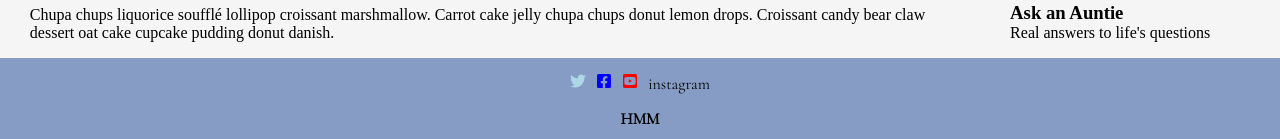
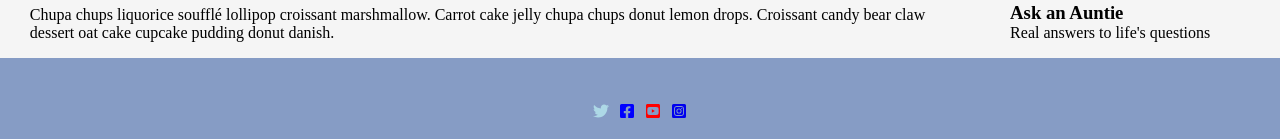
Before and after one commit to HWBarrows/SPA-final-project, a React (Create React App) app: page / in a window 1280 px wide. Shown: the part 643-782 px from the top of the page. Built offline with nearby package versions, Linux system fonts and the light colour scheme.

Commit message:
slight edit

```diff
--- a/src/components/Footer.jsx
+++ b/src/components/Footer.jsx
@@ -1,20 +1,30 @@
 import { FaTwitter } from 'react-icons/fa';
 import { FaFacebookSquare } from 'react-icons/fa';
 import { FaYoutubeSquare} from 'react-icons/fa';
+import { FaInstagramSquare } from 'react-icons/fa';
+import { FaCopyright } from 'react-icons/fa';
+
+
 
 import '../styles/Footer.scss'
 
 
 export default function Footer (){
+
+    const twitter = `https://twitter.com/`
+    const facebook = `https://facebook.com/`
+    const youtube = `https://www.youtube.com/`
+    const instagram = `https://www.instagram.com/?hl=de`
     return (
         <div className="footerWrapper">
+
             <ul>
-                <li><FaTwitter color='lightblue'/></li>
-                <li className='fbIcon'><FaFacebookSquare color='blue'/></li>
-                <li><FaYoutubeSquare  color='red'/></li>
-                <li>instagram</li>
+                <li><a href={twitter} target="_blank"><FaTwitter color='lightblue' className='icon' /> </a></li>
+                <li> <a href={facebook} target="_blank"><FaFacebookSquare color='blue'/></a></li>
+                <li>   <a href={youtube} target="_blank"><FaYoutubeSquare  color='red'/></a> </li>
+                <li> <a href={instagram} target="_blank">  < FaInstagramSquare color='lilac' /> </a></li>
             </ul>
-            <h4>HMM</h4>
+            <h4> <FaCopyright  color='aqua'/> 2022 Hmm</h4>
         </div>
     )
 }
--- a/src/styles/App.css
+++ b/src/styles/App.css
@@ -1,6 +1,7 @@
 body {
   height: 98vh;
   background-color: #869cc5;
+
   margin: 0;
   padding: 0;
 }
--- a/src/styles/App.scss
+++ b/src/styles/App.scss
@@ -5,6 +5,7 @@
 body {
     //height: 98vh;
     background-color: rgb(134, 156, 197);
+
     // background-color: azure;
     margin:0;
     padding: 0;
--- a/src/styles/Footer.scss
+++ b/src/styles/Footer.scss
@@ -3,16 +3,16 @@
 
 
 .footerWrapper {
-   background-color: rgb(134, 156, 197);
+
     position:relative;
-
-    bottom:0;
+   bottom:0px;
    width: 100%;
    font-family: 'Cormorant Garamond', serif;
-
+   margin-top: 30px;
  }
 
 ul{
+
     display: flex;
     align-items: center;
     justify-content: center;
@@ -29,4 +29,5 @@ ul{
         display: flex;
         justify-content: center;
         align-items: center;
+
     }
```
